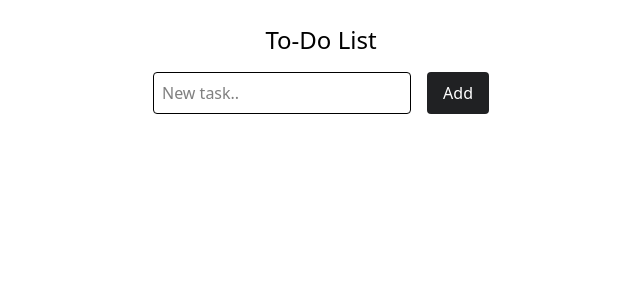
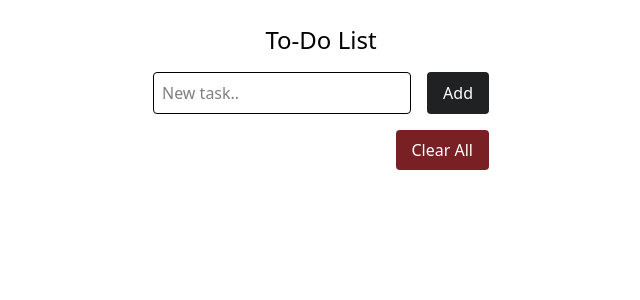
Before and after one commit to mariosmorfo/react-todo-app, a React (Vite) app: page / in a window 1280 px wide. Shown: the top 300 px of the page, without its empty margins (319-959 px from the left). Built offline with nearby package versions, Linux system fonts and the light colour scheme.

Commit message:
feat: Create a new function to clear all itmes

```diff
--- a/src/components/Todo.tsx
+++ b/src/components/Todo.tsx
@@ -33,6 +33,8 @@ const todoReducer = (state: TodoProps[], action: Action): TodoProps[] => {
         ? {...todo, completed: !todo.completed}
         : todo
       );
+    case "CLEAR":
+      return [];
     default:
       return state;
   }
@@ -43,12 +45,23 @@ const Todo = () =>{
   useEffect(() => {
     localStorage.setItem("todos", JSON.stringify(todos));
   },[todos])
+
+  const handleClearAll = () => {
+    dispatch({type: "CLEAR"})
+  }
+
   return (
     <>
       <div className="max-w-sm mx-auto p-6">
         <h1 className="text-center text-2xl mb-4">To-Do List</h1>
         <TodoForm dispatch={dispatch} />
         <TodoList todos={todos} dispatch={dispatch} />
+
+      <div className="text-end mt-4">
+      <button
+          onClick={handleClearAll}
+          className="bg-cf-dark-red text-white py-2 px-4 rounded">Clear All</button>
+      </div>
       </div>
     </>
   )
```
